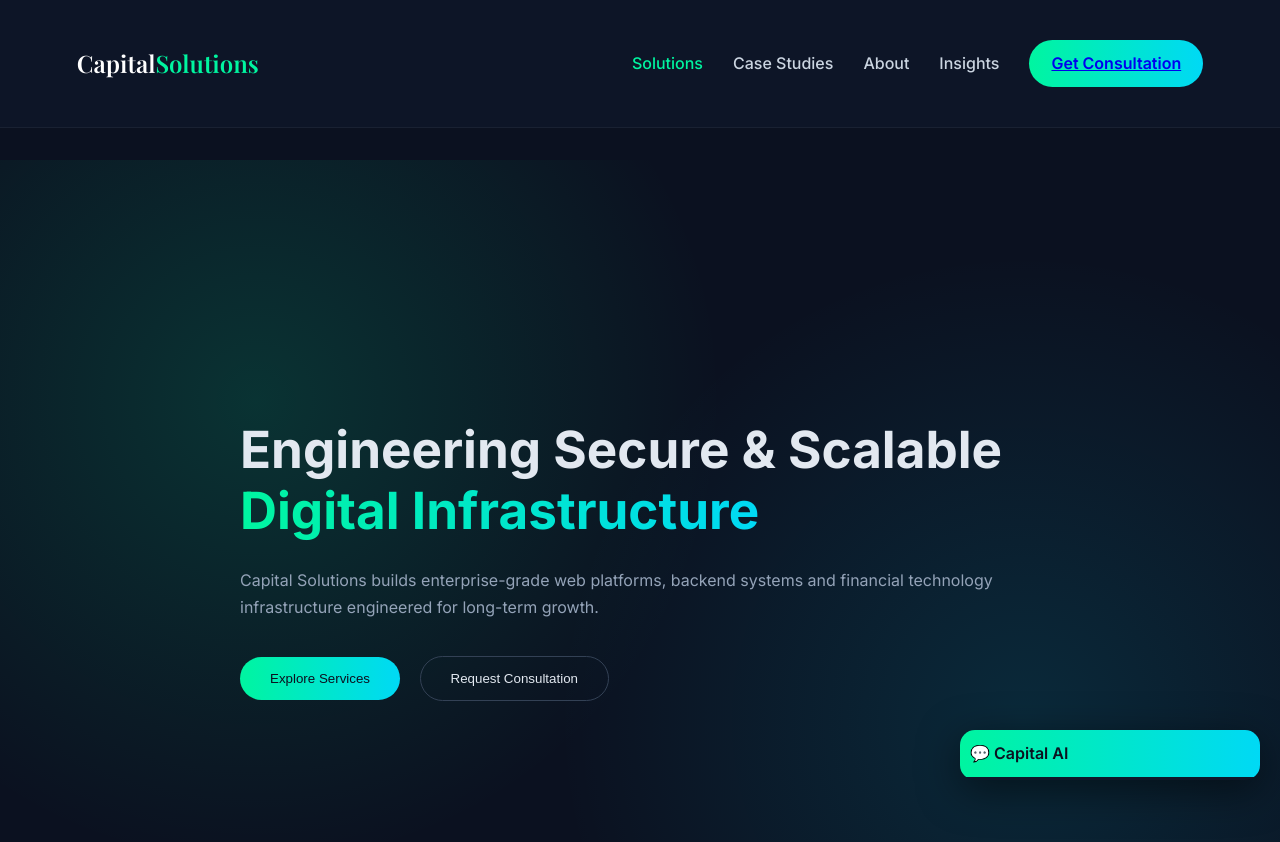
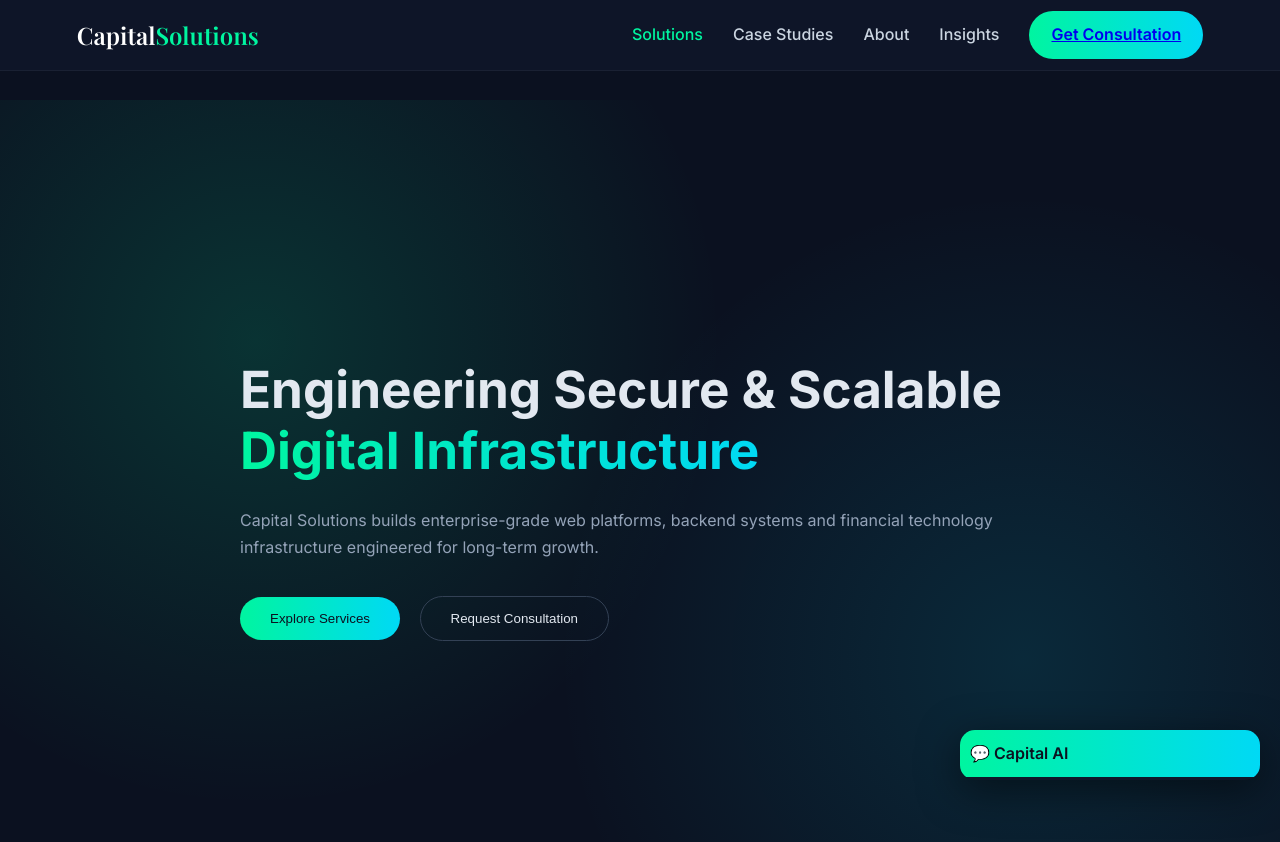
Before and after one commit to MwandikiAntony/Capital-Solutions, a plain HTML site: page index.html in a window 1280 px wide. Shown: the top 842 px of the page. Drawn offline with nearby package versions, Linux system fonts and the light colour scheme.

Commit message:
updated style

```diff
--- a/style.css
+++ b/style.css
@@ -4,7 +4,8 @@ font-family:'Inter',sans-serif;
 background:#0b1120;
 color:#e2e8f0;
 line-height:1.7;
-overflow-x:hidden
+overflow-x:hidden;
+padding-top: 70px;
 }
 
 .container{width:88%;max-width:1200px;margin:auto}
@@ -12,7 +13,6 @@ overflow-x:hidden
 header{
 position:fixed;
 width:100%;
-padding:20px 0;
 background:rgba(11,17,32,0.75);
 backdrop-filter:blur(12px);
 z-index:1000;
@@ -26,23 +26,23 @@ border-bottom:1px solid rgba(255,255,255,0.05)
     width: 100%;
     top: 0;
     backdrop-filter: blur(16px);
-    background: rgba(15, 23, 42, 0.85);
+    background: rgba(15, 23, 42, 0.9);
     border-bottom: 1px solid rgba(255,255,255,0.05);
     z-index: 1000;
-    transition: all 0.3s ease;
 }
 
+.nav {
+    height: 70px;
+    display: flex;
+    align-items: center;
+    justify-content: space-between;
+    padding: 0;
+}
 #navbar.shrink {
     padding: 5px 0;
     background: rgba(15, 23, 42, 0.95);
 }
 
-.nav {
-    display: flex;
-    justify-content: space-between;
-    align-items: center;
-    padding: 20px 0;
-}
 
 .logo {
     font-family: 'Playfair Display', serif;
@@ -198,7 +198,7 @@ min-height:100vh;
 display:flex;
 align-items:center;
 position:relative;
-padding-top:120px
+padding-top:0
 }
 
 .hero-bg{
```
